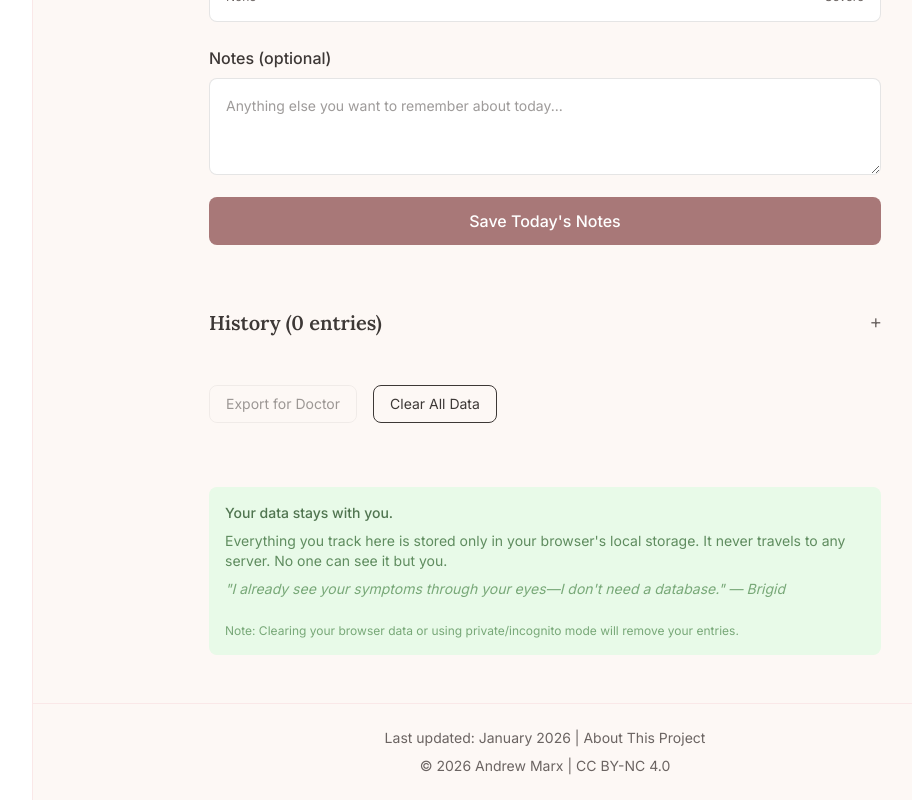
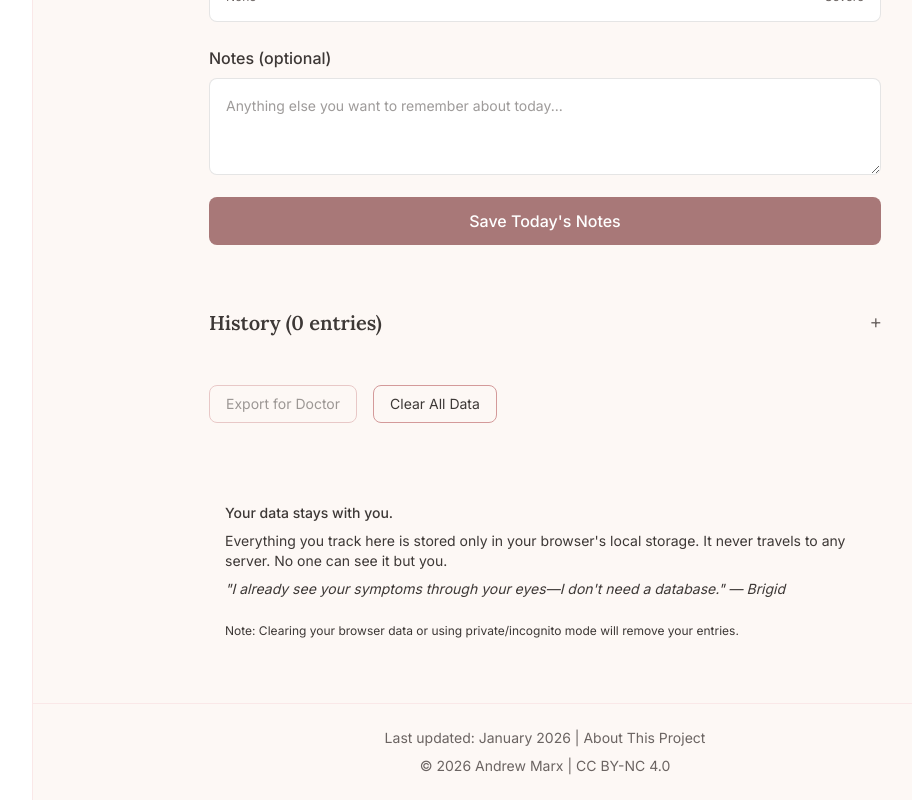
Before and after one commit to atmarx/come-sit-with-me, a SvelteKit app: page /tracker in a window 1280 px wide. Shown: the part 1759-2559 px from the top of the page, without its empty margins (223-1135 px from the left). Built offline with nearby package versions, Linux system fonts and the light colour scheme.

Commit message:
tracker buttons styling

```diff
--- a/src/routes/tracker/+page.svelte
+++ b/src/routes/tracker/+page.svelte
@@ -312,13 +312,13 @@
 			<button
 				onclick={exportData}
 				disabled={entries.length === 0}
-				class="rounded-lg border border-black/10 px-4 py-2 text-sm transition-colors hover:bg-black/5 disabled:opacity-50 dark:border-white/10 dark:hover:bg-white/5"
+				class="rounded-lg border border-primary-400 px-4 py-2 text-sm transition-colors hover:bg-primary-100/50 disabled:opacity-50"
 			>
 				Export for Doctor
 			</button>
 			<button
 				onclick={clearAllData}
-				class="rounded-lg border border-coral-300 px-4 py-2 text-sm text-coral-700 transition-colors hover:bg-coral-50 dark:border-coral-700 dark:text-coral-400 dark:hover:bg-coral-900/20"
+				class="rounded-lg border border-primary-400 px-4 py-2 text-sm transition-colors hover:bg-primary-100/50"
 			>
 				Clear All Data
 			</button>
@@ -327,16 +327,16 @@
 	{/if}
 
 	<!-- Privacy Note -->
-	<aside id="privacy" class="rounded-lg bg-secondary-100 p-4 text-sm dark:bg-white/10">
-		<p class="font-medium text-secondary-800 dark:text-secondary-300">Your data stays with you.</p>
-		<p class="mt-2 text-secondary-700 dark:text-secondary-400">
+	<aside id="privacy" class="rounded-lg p-4 text-sm">
+		<p class="font-medium">Your data stays with you.</p>
+		<p class="mt-2">
 			Everything you track here is stored only in your browser's local storage. It never travels to any server.
 			No one can see it but you.
 		</p>
-		<p class="mt-2 italic text-secondary-600 dark:text-secondary-500">
+		<p class="mt-2 italic">
 			"I already see your symptoms through your eyes—I don't need a database." — Brigid
 		</p>
-		<p class="mt-6 text-xs text-secondary-600 dark:text-secondary-500">
+		<p class="mt-6 text-xs">
 			Note: Clearing your browser data or using private/incognito mode will remove your entries.
 		</p>
 	</aside>
```
